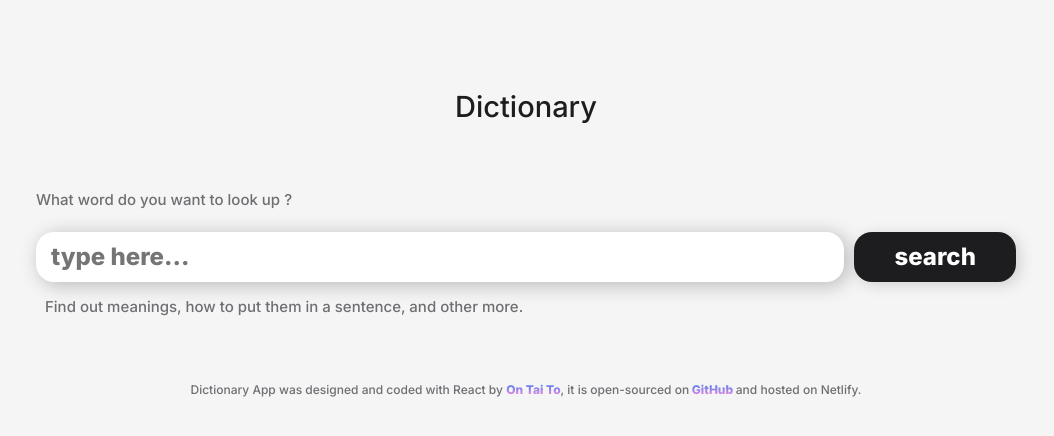
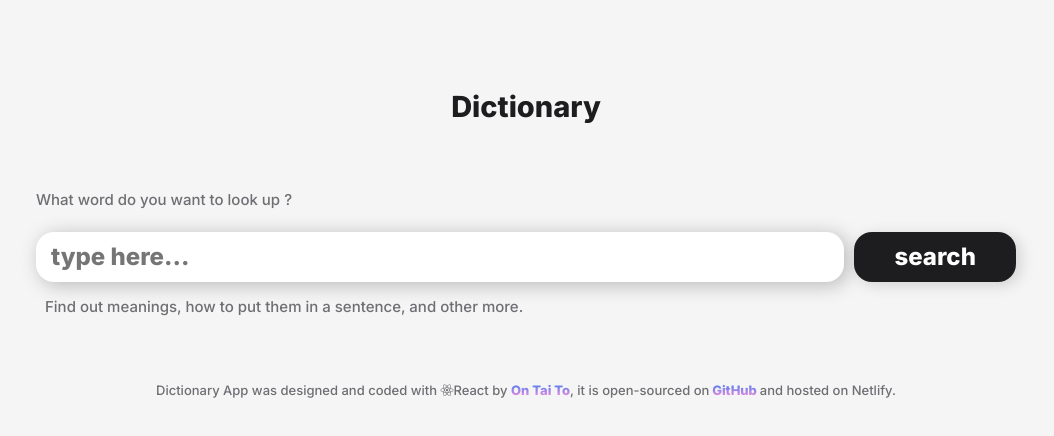
Before and after one commit to EvaSuper0115/dictionary-project, a React (Create React App) app: page / in a window 1280 px wide. Shown: the top 436 px of the page, without its empty margins (114-1168 px from the left). Built offline with nearby package versions, Linux system fonts and the light colour scheme.

Commit message:
added wiki links to word

```diff
--- a/public/index.html
+++ b/public/index.html
@@ -9,21 +9,14 @@
       name="description"
       content="Web site created using create-react-app"
     />
+    <meta
+      name="description"
+      content="Dictionary App built with React by On Tai To - a frontend developer, and you can the source codes here."
+    />
     <link rel="apple-touch-icon" href="%PUBLIC_URL%/logo192.png" />
-    <!--
-      manifest.json provides metadata used when your web app is installed on a
-      user's mobile device or desktop. See https://developers.google.com/web/fundamentals/web-app-manifest/
-    -->
+
     <link rel="manifest" href="%PUBLIC_URL%/manifest.json" />
-    <!--
-      Notice the use of %PUBLIC_URL% in the tags above.
-      It will be replaced with the URL of the `public` folder during the build.
-      Only files inside the `public` folder can be referenced from the HTML.
 
-      Unlike "/favicon.ico" or "favicon.ico", "%PUBLIC_URL%/favicon.ico" will
-      work correctly both with client-side routing and a non-root public URL.
-      Learn how to configure a non-root public URL by running `npm run build`.
-    -->
     <title>React Dictionary App | On Tai To</title>
     <link rel="preconnect" href="https://fonts.googleapis.com" />
     <link rel="preconnect" href="https://fonts.gstatic.com" crossorigin />
@@ -42,6 +35,10 @@
       integrity="sha384-w76AqPfDkMBDXo30jS1Sgez6pr3x5MlQ1ZAGC+nuZB+EYdgRZgiwxhTBTkF7CXvN"
       crossorigin="anonymous"
     ></script>
+    <script
+      src="https://kit.fontawesome.com/9bb5a0ce89.js"
+      crossorigin="anonymous"
+    ></script>
   </head>
   <body>
     <noscript>You need to enable JavaScript to run this app.</noscript>
--- a/src/App.css
+++ b/src/App.css
@@ -45,6 +45,7 @@ a {
   font-size: var(--accent-font-size);
   color: var(--primary-font-color);
   margin-bottom: 60px;
+  font-weight: 800;
 }
 
 .guide-question {
@@ -101,6 +102,11 @@ a {
   padding: 25px 0 10px 0;
   font-weight: var(--accent-font-weight);
 }
+.font-icon {
+  color: var(--secondary-font-color);
+  font-size: 19px;
+  margin: 10px;
+}
 .phonetic {
   font-size: 30px;
 }
@@ -108,6 +114,7 @@ a {
   font-weight: var(--accent-font-weight);
   color: var(--secondary-font-color);
   font-size: 25px;
+  text-transform: capitalize;
 }
 .group-content {
   margin: 25px 0;
@@ -160,7 +167,7 @@ a {
   padding: 0 7px;
 }
 footer {
-  font-size: 12px;
+  font-size: 13px;
   margin-top: 60px;
   margin-bottom: 20px;
   color: var(--secondary-font-color);
--- a/src/App.js
+++ b/src/App.js
@@ -7,12 +7,17 @@ function App() {
       <h1 className="App-header">Dictionary</h1>
       <SearchForm />
       <footer>
-        Dictionary App was designed and coded with React by{" "}
+        Dictionary App was designed and coded with{" "}
+        <span>
+          <i class="fa-brands fa-react"></i>
+        </span>
+        React by{" "}
         <a
           className="gradient-text"
           href="https://golden-madeleine-3016d7.netlify.app/"
           target="_blank"
           rel="noreferrer"
+          title="On Tai To's portfolio"
         >
           {" "}
           On Tai To
@@ -23,6 +28,7 @@ function App() {
           href="https://github.com/EvaSuper0115/dictionary-project"
           target="_blank"
           rel="noreferrer"
+          title="Dictionary App source code"
         >
           {" "}
           GitHub{" "}
--- a/src/Meanings.js
+++ b/src/Meanings.js
@@ -4,7 +4,7 @@ export default function Meanings(props) {
   return (
     <div className="Meanings">
       <div className=" widget">
-        <div className="partOfSpeech"> .{props.meaning.partOfSpeech}.</div>
+        <div className="partOfSpeech"> {props.meaning.partOfSpeech}</div>
         {props.meaning.definitions
           .slice(0, 7)
           .map(function (definition, index) {
@@ -27,7 +27,8 @@ export default function Meanings(props) {
             <a
               href={`https://www.google.com/search?q=${synonyms}`}
               target="_blank"
-              rel="noopener"
+              rel="noreferrer"
+              key={index}
             >
               <span className="small-widget synonyms" key={index}>
                 {" "}
@@ -44,7 +45,8 @@ export default function Meanings(props) {
             <a
               href={`https://www.google.com/search?q=${antonyms}`}
               target="_blank"
-              rel="noopener"
+              rel="noreferrer"
+              key={index}
             >
               <span className="dark-small-widget antonyms" key={index}>
                 {" "}
--- a/src/Results.js
+++ b/src/Results.js
@@ -3,13 +3,17 @@ import Meanings from "./Meanings.js";
 export default function Results(props) {
   return (
     <div className="Results">
-      <div className="word gradient-text">
-        {" "}
-        <a href={props.results.sourceUrls} target="_blank" rel="noopener">
-          {" "}
-          {props.results.word}
-        </a>{" "}
-      </div>
+      <span className="word gradient-text"> {props.results.word}</span>
+      <span>
+        <a
+          href={props.results.sourceUrls}
+          title="wiktionary"
+          target="_blank"
+          rel="noreferrer"
+        >
+          <i className="fa-solid fa-circle-info font-icon"></i>
+        </a>
+      </span>
       <div className="phonetic"> {props.results.phonetic}</div>
       {props.results.meanings.map(function (meaning, index) {
         return (
```
